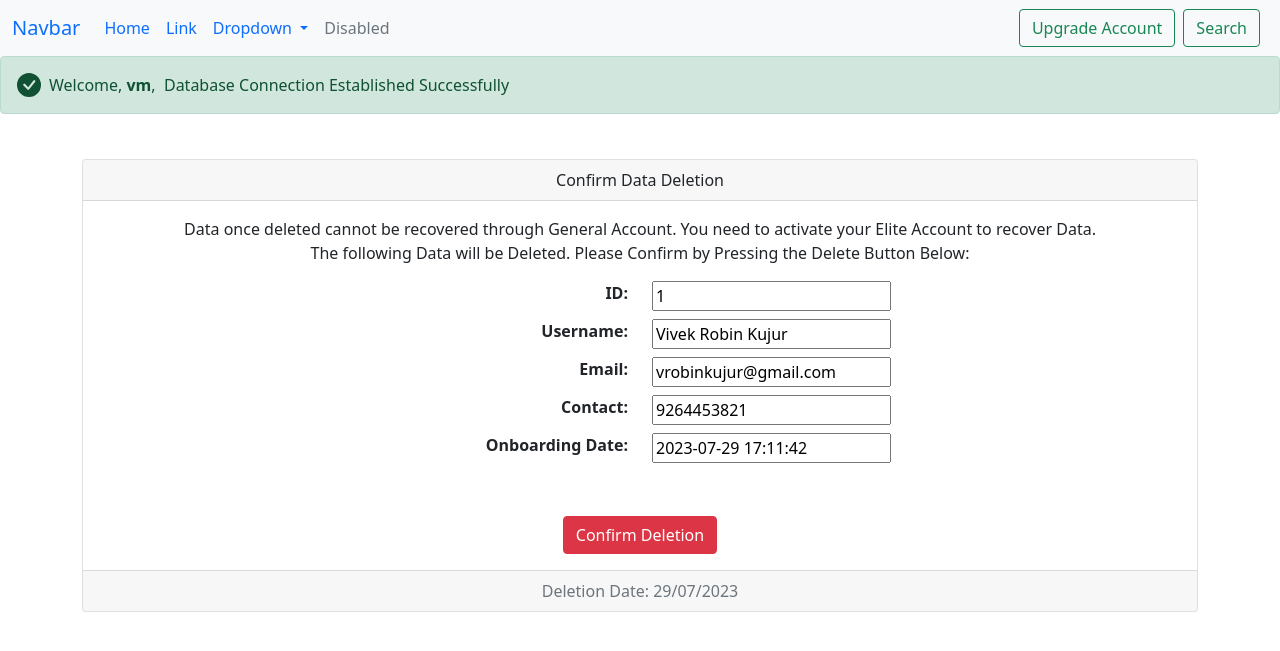
After one commit to aidcom5894/code-tutorials-php, a PHP site: page /deleteSingleData.php?id=1 in a window 1280 px wide. The commit adds this page. Shown: the top 651 px of the page. Run offline with PHP 8.4, Linux system fonts and the light colour scheme; data comes from the database, SQL or seed files in the repository; some libraries are stand-ins or nearby versions.

Commit message:
updated new data

```diff
--- a/config.php
+++ b/config.php
@@ -22,6 +22,45 @@
 </head>
 
 <body>
+
+
+<nav class="navbar navbar-expand-lg navbar-info bg-light">
+  <div class="container-fluid">
+    <a class="navbar-brand" href="#">Navbar</a>
+    <button class="navbar-toggler" type="button" data-bs-toggle="collapse" data-bs-target="#navbarSupportedContent" aria-controls="navbarSupportedContent" aria-expanded="false" aria-label="Toggle navigation">
+      <span class="navbar-toggler-icon"></span>
+    </button>
+    <div class="collapse navbar-collapse" id="navbarSupportedContent">
+      <ul class="navbar-nav me-auto mb-2 mb-lg-0">
+        <li class="nav-item">
+          <a class="nav-link active" aria-current="page" href="#">Home</a>
+        </li>
+        <li class="nav-item">
+          <a class="nav-link" href="#">Link</a>
+        </li>
+        <li class="nav-item dropdown">
+          <a class="nav-link dropdown-toggle" href="#" id="navbarDropdown" role="button" data-bs-toggle="dropdown" aria-expanded="false">
+            Dropdown
+          </a>
+          <ul class="dropdown-menu" aria-labelledby="navbarDropdown">
+            <li><a class="dropdown-item" href="#">Action</a></li>
+            <li><a class="dropdown-item" href="#">Another action</a></li>
+            <li><hr class="dropdown-divider"></li>
+            <li><a class="dropdown-item" href="#">Something else here</a></li>
+          </ul>
+        </li>
+        <li class="nav-item">
+          <a class="nav-link disabled" href="#" tabindex="-1" aria-disabled="true">Disabled</a>
+        </li>
+      </ul>
+      <form class="d-flex">
+        <button class="btn btn-outline-success me-2" type="submit">Upgrade Account</button>
+        <button class="btn btn-outline-success me-2" type="submit">Search</button>
+      </form>
+    </div>
+  </div>
+</nav>
+
 
 <?php
 
--- /dev/null
+++ b/deleteSingleData.php
@@ -0,0 +1,88 @@
+<?php
+
+include('config.php');
+
+?>
+
+
+<?php
+
+$id = $_GET['id'];
+
+$fetchDetailsforDeletion = mysqli_query($config,"SELECT * FROM userdetails WHERE id='$id'");
+
+while ($row = mysqli_fetch_array($fetchDetailsforDeletion)) { ?>
+
+<div class="container topshortHeight">
+
+
+<div class="card text-center">
+<div class="card-header">
+Confirm Data Deletion
+</div>
+<div class="card-body">
+<p class="card-text">Data once deleted cannot be recovered through General Account. You need to activate your Elite Account to recover Data. <br> The following Data will be Deleted. Please Confirm by Pressing the Delete Button Below:</p>
+
+<div class="container">
+
+<form method="POST">
+<div class="row">
+<div class="col-sm-6 " style="text-align: right;"><span class="fw-bolder">ID:</span></div>
+<div class="col-sm-6" style="text-align: left;" ><input class="form-label" type="text" readonly="" value="<?php echo $row['id']; ?>"></div>
+</div>
+
+<div class="row">
+<div class="col-sm-6" style="text-align: right;"> <span class="fw-bolder">Username:</span></div>
+<div class="col-sm-6" style="text-align: left;"><input class="form-label" type="text" readonly="" name="username" value="<?php echo $row['username']; ?>"></div>
+</div>
+
+<div class="row">
+<div class="col-sm-6" style="text-align: right;"><span class="fw-bolder">Email:</span></div>
+<div class="col-sm-6" style="text-align: left;" ><input class="form-label" type="text" readonly="" name="useremail" value="<?php echo $row['useremail']; ?>"></div>
+</div>
+
+<div class="row">
+<div class="col-sm-6" style="text-align: right;"><span class="fw-bolder">Contact:</span></div>
+<div class="col-sm-6" style="text-align: left;" ><input class="form-label" type="text" readonly="" name="usercontact" value="<?php echo $row['usercontact']; ?>"></div>
+</div>
+
+<div class="row">
+<div class="col-sm-6" style="text-align: right;" ><span class="fw-bolder">Onboarding Date:</span></div>
+<div class="col-sm-6" style="text-align: left;" ><input  class="form-label"type="text" readonly="" name="registrationDate" value="<?php echo $row['registration_date']; ?>"></div>
+</div>
+
+
+
+</div>
+<div class="bottomshortHeight"></div>
+
+<button type="submit" name="deleteUser" class="btn btn-danger">Confirm Deletion</button>
+</div>
+<div class="card-footer text-muted"><?php echo "Deletion Date:&nbsp;". date('d/m/Y'); ?></div>
+</div>
+
+
+</div>
+</form>
+
+<?php } ?>
+
+
+<?php
+if(isset($_POST['deleteUser']))
+{
+	$id = $_GET['id'];
+	$username = $_POST['username'];
+	$useremail = $_POST['useremail'];
+	$usercontact = $_POST['usercontact'];
+	$onboardingDate = $_POST['registrationDate'];
+	$recoveryDate = "To be Updated on Recovery";
+
+	mysqli_query($config,"DELETE FROM userdetails WHERE id='$id'");
+
+	echo "<script>alert('Data Deleted Successfully');window.location.href='view_all_users.php';</script>";
+
+	mysqli_query($config,"INSERT INTO recovery_db(username,useremail,usercontact,onboarding_date,recovery_date) VALUES ('$username','$useremail','$usercontact','$onboardingDate','$recoveryDate')");
+}
+
+?>
```
Also changed, not shown: index.php (+1 -6 lines), view_all_users.php (+4 -19 lines).
